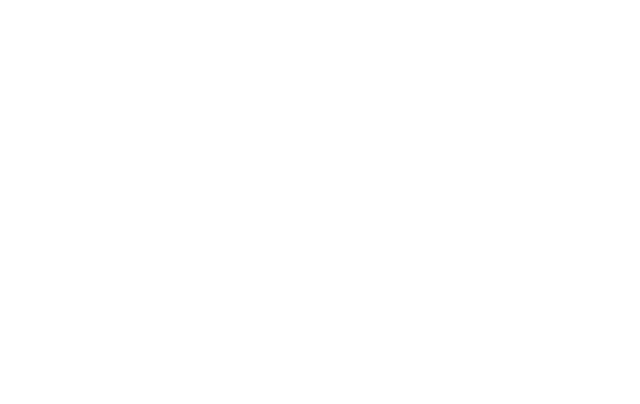
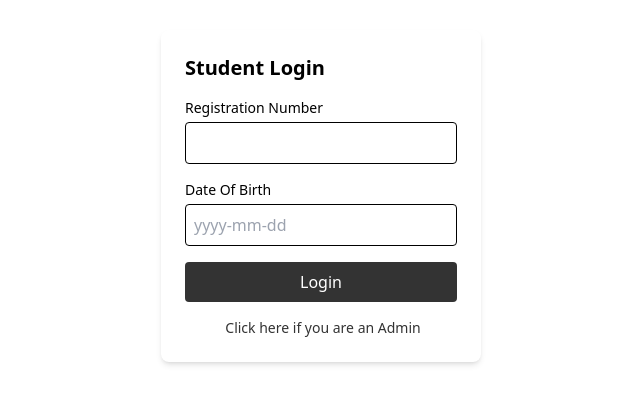
Before and after one commit to dhiyanesh-cyber/feedback_system, a React (Vite) app in the folder frontend/: page /auth in a window 1280 px wide. Before the commit this address had no page. Shown: the part 204-608 px from the top of the page, without its empty margins (319-959 px from the left). Built offline with nearby package versions, Linux system fonts and the light colour scheme.

Commit message:
auth added

```diff
--- a/frontend/src/App.jsx
+++ b/frontend/src/App.jsx
@@ -4,6 +4,7 @@
 import YearSelection from "./components/admin/YearSelection";
 import ClassList from "./components/admin/ClassList";
 import { EndpointProvider } from "./context/EndpointContext";
+import  LoginComponent  from "./pages/auth/loginComponent";
 import "./index.css";
 
 const App = () => {
@@ -11,6 +12,7 @@
     <EndpointProvider>
       <Router>
         <Routes>
+          <Route path="/auth" element={<LoginComponent />} />
           {/* Route for listing departments */}
           <Route path="/admin/departments" element={<DepartmentList />} />
           {/* Route for selecting a year */}
```
Also changed, not shown: 2 other files (tests, documents, lock files or other folders).
